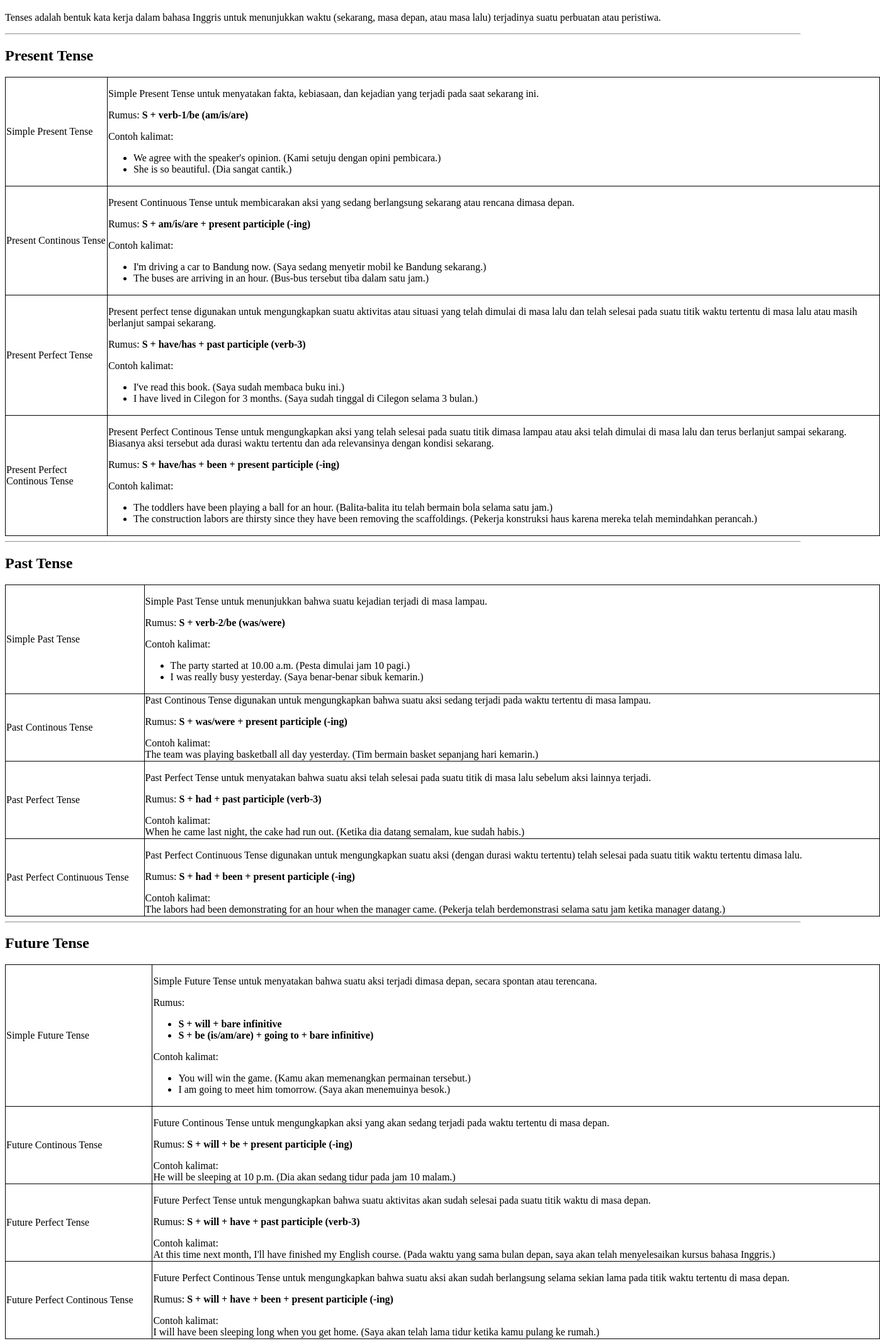
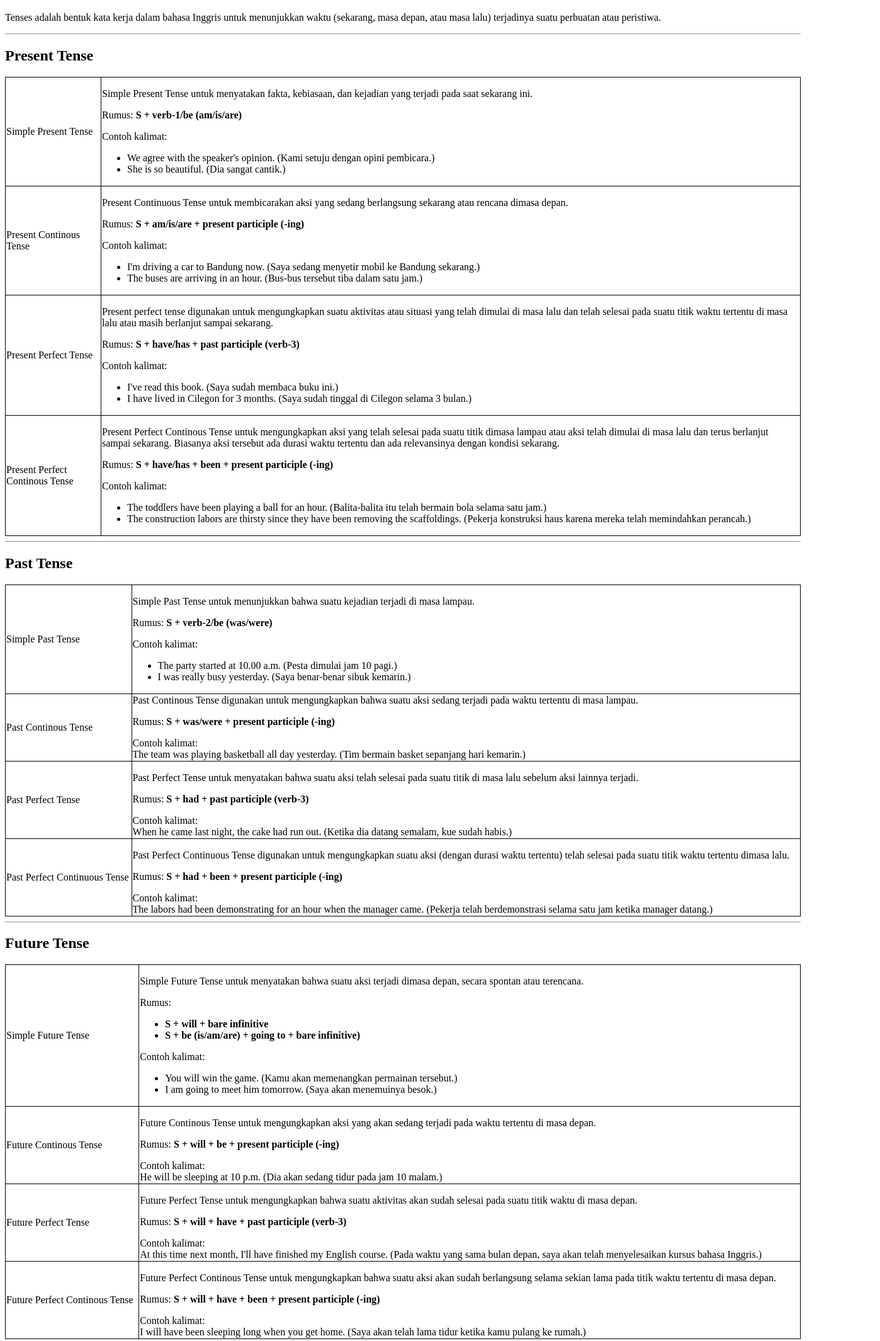
Before and after one commit to tisnaldianto/Tenses, a plain HTML site: page index.html in a window 1280 px wide. Shown: the part 61-2190 px from the top of the page at 63% size, 1398 px wide, since content can reach past the window. Drawn offline with Linux system fonts and the light colour scheme.

Commit message:
Update index.html

```diff
--- a/index.html
+++ b/index.html
@@ -19,7 +19,7 @@ masa depan, atau masa lalu) terjadinya suatu perbuatan atau peristiwa.</p>
 <hr></hr>
 
 <h2>Present Tense</h2>
-<table style="width:110%">
+<table style="width:100%">
 
 <tr>
 <td>Simple Present Tense</td>
@@ -94,7 +94,7 @@ Contoh kalimat:<br>
 <hr></hr>
 
 <h2>Past Tense</h2>
-<table style="width:110%">
+<table style="width:100%">
 
 <tr>
 <td>Simple Past Tense</td>
@@ -156,7 +156,7 @@ The labors had been demonstrating for an hour when the manager came.
 <hr></hr>
 
 <h2>Future Tense</h2>
-<table style="width:110%">
+<table style="width:100%">
 
 <tr>
 <td>Simple Future Tense</td>
@@ -224,7 +224,7 @@ I will have been sleeping long when you get home.
 <hr></hr>
 
 <h2>Past Future Tense</h2>
-<table style="width:110%">
+<table style="width:100%">
 
 <tr>
 <td>Simple Past Future Tense</td>
```
